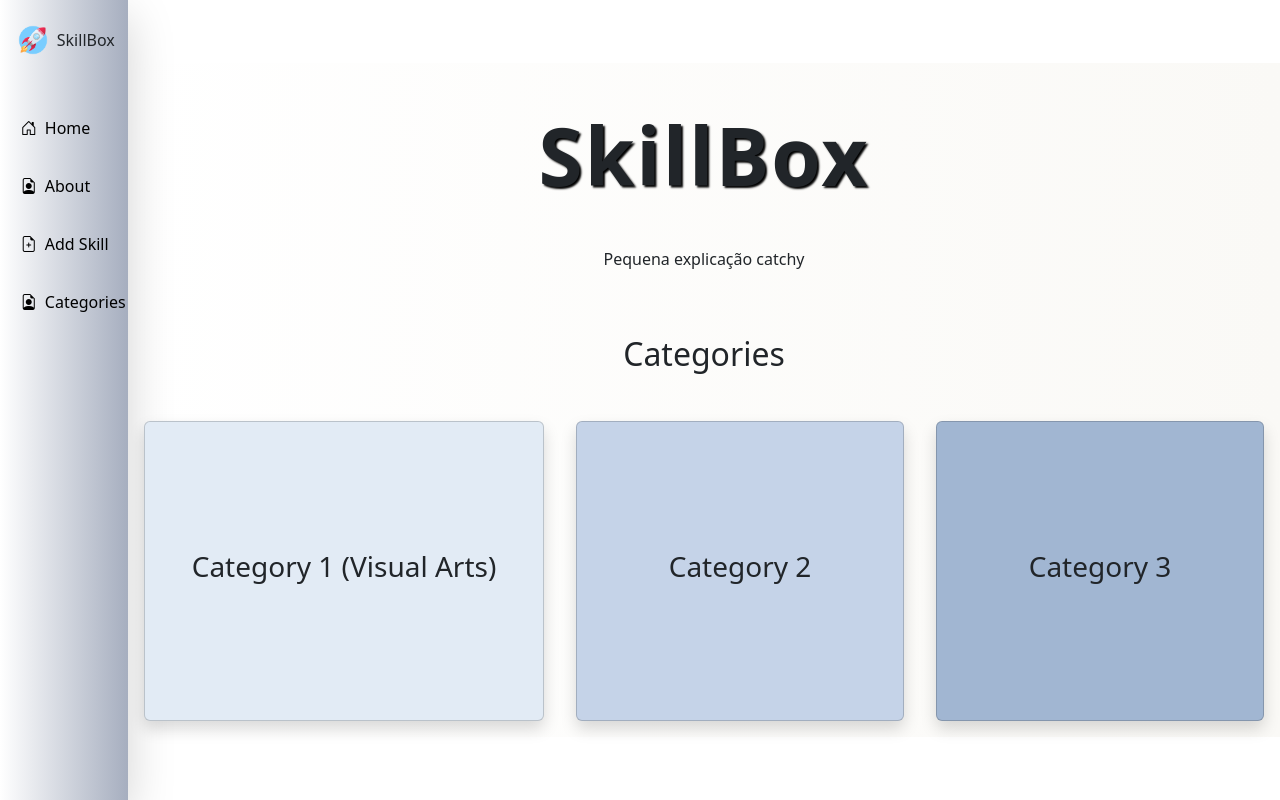
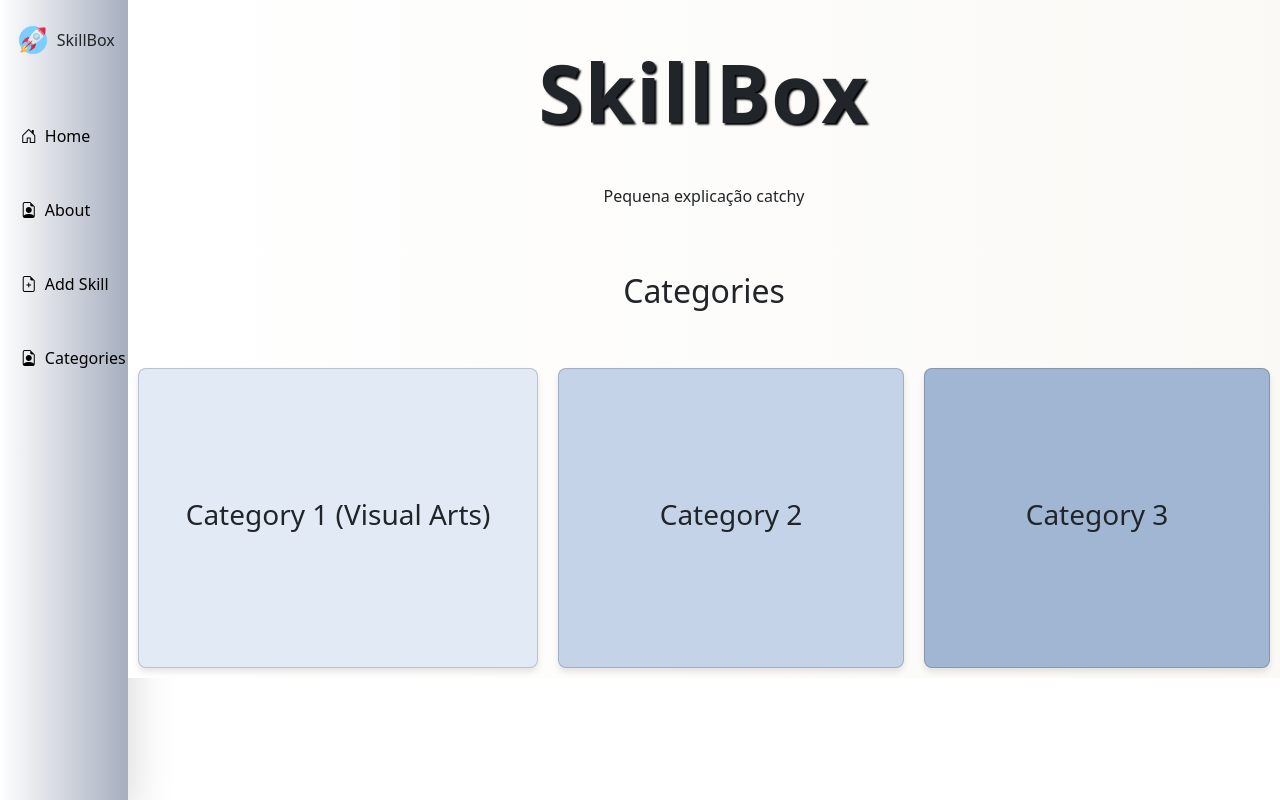
Before and after one commit to New-Skill-App/New-skill-app-2, a React (Vite) app: page / in a window 1280 px wide. Built offline with nearby package versions, Linux system fonts and the light colour scheme.

Commit message:
update layout of homepage sidebar header skillslist and skillsdetailpage

```diff
--- a/index.html
+++ b/index.html
@@ -4,7 +4,7 @@
     <meta charset="UTF-8" />
     <link rel="icon" type="image/svg+xml" href="/vite.svg" />
     <meta name="viewport" content="width=device-width, initial-scale=1.0" />
-    <title>New Skill</title>
+    <title>SkillBox</title>
 
     <link href="https://cdn.jsdelivr.net/npm/bootstrap@5.3.3/dist/css/bootstrap.min.css" rel="stylesheet" integrity="sha384-QWTKZyjpPEjISv5WaRU9OFeRpok6YctnYmDr5pNlyT2bRjXh0JMhjY6hW+ALEwIH" crossorigin="anonymous">
     <link rel="stylesheet" href="https://cdn.jsdelivr.net/npm/bootstrap-icons/font/bootstrap-icons.css">
--- a/src/components/bars/Header.jsx
+++ b/src/components/bars/Header.jsx
@@ -1,11 +1,11 @@
 function Header() {
 
   return (
-    <div className="d-flex flex-row position-fixed align-items-center" style={{ width: "100vw", top: "20px", marginLeft: "1vw"}}>
+    <div className="header-container">
 
-      <img src="images/logo.png" className="logo" style={{ width: "40px", height:"auto"}} />
+      <img src="images/logo.png" className="logo"  alt="SkillBox Logo" />
 
-      <p className="text-center  m-1">{`SkillBox`}</p>
+      <p className="header-title">{`SkillBox`}</p>
 
 
     </div>
--- a/src/components/bars/SideBar.jsx
+++ b/src/components/bars/SideBar.jsx
@@ -4,40 +4,31 @@ function SideBar() {
   return (
 
     <aside
-      className="nav flex-column nav-underline position-fixed vh-100 shadow-lg"
-      style={{
-        width: "10vw",
-        top: "0px",
-        left: "0px",
-        background: "linear-gradient(to right, #FFFF, #A6AEBF)"
-      }}
-    >
+      className="sidebar nav flex-column nav-underline position-fixed vh-100 shadow-lg">
 
-      <div
-        className="d-flex flex-column"
-        style={{ paddingTop: "100px", marginLeft: "1vw" }}
-      >
+      <div className="sidebar-content d-flex flex-column">
+
         <NavLink to="/">
-          <a className="nav-link py-3" style={{ color: "black" }}>
-            <i class="bi bi-house-door" style={{ margin: "8px" }}></i>
+          <a className="nav-link-custom nav-link py-3">
+            <i class="bi bi-house-door"></i>
             Home</a>
         </NavLink>
 
         <NavLink to="/about-page">
-          <a className="nav-link py-3" style={{ color: "black" }}>
-            <i class="bi bi-file-earmark-person" style={{ margin: "8px" }}></i>
+          <a className="nav-link-custom nav-link py-3">
+            <i class="bi bi-file-earmark-person"></i>
             About</a>
         </NavLink>
 
         <NavLink to="/skills/create">
-          <a className="nav-link py-3" style={{ color: "black" }}>
-            <i class="bi bi-file-earmark-plus" style={{ margin: "8px" }}></i>
+          <a className="nav-link-custom nav-link py-3">
+            <i class="bi bi-file-earmark-plus"></i>
             Add Skill</a>
         </NavLink>
 
         <NavLink to="/">
-          <a className="nav-link py-3" style={{ color: "black" }}>
-            <i class="bi bi-file-earmark-person" style={{ margin: "8px" }}></i>
+          <a className="nav-link-custom nav-link py-3">
+            <i class="bi bi-file-earmark-person"></i>
             Categories</a>
         </NavLink>
       </div>
--- a/src/components/pages/HomePage.jsx
+++ b/src/components/pages/HomePage.jsx
@@ -2,24 +2,10 @@ import { Link, NavLink } from "react-router-dom"
 
 function HomePage() {
     return (
-        <div
-            className="d-flex flex-column align-items-center 100vh "
-            style={{
-                width: "90vw",
-                marginLeft: "10vw",
-                background: "linear-gradient(to right, #FFFFFF, #FAF9F6)"
-            }}
-        >
+        <div className="full-screen-container d-flex flex-column align-items-center 100vh position-fixed">
 
             <div className=" d-flex flex-column align-items-center">
-                <h1
-                    className="m-5"
-                    style={{
-                        fontSize: "80px",
-                        fontWeight: "bold",
-                        textShadow: "2px 2px 2px #000000",
-                        letterSpacing: "2px"
-                    }}>
+                <h1 className="m-5 project-title">
                     SkillBox
                 </h1>
 
@@ -32,42 +18,22 @@ function HomePage() {
             <h2 className="m-5">Categories</h2>
 
 
-            <div className=" d-flex flex-row justify-content-center align-items-center"
-            style={{
-                        width: "100%",
-                        height: "auto"
-                    }}>
-
-
+            <div className="card-container">
                 <NavLink to="/visual-arts-page">
 
                     <div
-                        className="card justify-content-center align-items-center mx-3 shadow rounded mb-3" style={{
-                            width: "400px",
-                            height: "300px",
-                            backgroundColor: "#E2EBF5"
-                        }}>
+                        className=" card card-1">
                         <h3>Category 1 (Visual Arts)</h3>
                     </div>
                 </NavLink>
 
                 <div
-                    className="card justify-content-center align-items-center mx-3 shadow rounded mb-3"
-                    style={{
-                        width: "400px",
-                        height: "300px",
-                        backgroundColor: "#C5D3E8"
-                    }}>
+                    className="card card-2">
                     <h3>Category 2</h3>
                 </div>
 
                 <div
-                    className="card justify-content-center align-items-center mx-3 shadow rounded mb-3"
-                    style={{
-                        width: "400px",
-                        height: "300px",
-                        backgroundColor: "#A1B6D2"
-                    }}>
+                    className="card card-3">
                     <h3>Category 3</h3>
                 </div>
             </div>
--- a/src/index.css
+++ b/src/index.css
@@ -69,3 +69,257 @@ buttonn:focus-visible {
   display: flex;
   flex-direction: column;
 }
+
+
+/*BOOTSTRAP CSS*/
+
+/*HOMEPAGE*/
+
+.full-screen-container {
+  width: 90vw;
+  margin-left: 10vw;
+  background: linear-gradient(to right, #FFFFFF, #FAF9F6);
+  top: 0px;
+}
+
+.project-title{
+    font-size: 80px;
+    font-weight: bold;
+    text-shadow: 2px 2px 2px #000000;
+    letter-spacing: 2px
+}
+
+.card {
+  width: 400px;
+  height: 300px;
+  background-color: #E2EBF5;
+  display: flex;
+  justify-content: center;
+  align-items: center;
+  margin: 10px;
+  box-shadow: 0px 4px 6px rgba(0, 0, 0, 0.1);
+  border-radius: 8px;
+}
+
+.card-container {
+  display: flex;
+  justify-content: center;
+  align-items: center;
+  width: 100%;
+  height: auto;
+}
+
+.card-1{
+  background-color: #E2EBF5;
+}
+
+.card-2{
+  background-color:#C5D3E8;
+}
+
+.card-3{
+  background-color: #A1B6D2;
+}
+
+.text-center {
+  text-align: center;
+}
+
+
+/*SIDEBAR*/
+
+.sidebar {
+  width: 10vw;
+  top: 0px;
+  left: 0px;
+  background: linear-gradient(to right, #FFFF, #A6AEBF);
+}
+
+
+.sidebar-content {
+  padding-top: 100px;
+  margin-left: 1vw;
+}
+
+
+.nav-link-custom {
+  color: black;
+  padding-top: 1rem;
+  padding-bottom: 1rem;
+  display: flex;
+  align-items: center;
+}
+
+
+.nav-link-custom i {
+  margin: 8px;
+}
+
+
+/*HEADER*/
+
+.header-container {
+  width: 100vw;
+  top: 20px;
+  margin-left: 1vw;
+  display: flex;
+  flex-direction: row;
+  align-items: center;
+  position: fixed;
+}
+
+.logo {
+  width: 40px;
+  height: auto;
+}
+
+.header-title {
+  text-align: center;
+  margin: 0.25rem;
+}
+
+
+/*SKILLS LIST*/
+
+.skills-list-container {
+  width: 90vw;
+  margin-left: 10vw;
+  background: linear-gradient(to right, #FFFFFF, #FAF9F6);
+}
+
+
+.skills-title {
+  font-weight: bold;
+  margin-top: 3rem;
+}
+
+
+.skill-card {
+  width: 400px;
+  height: 500px;
+  background-color: #E2EBF5;
+  display: flex;
+  flex-direction: column;
+  justify-content: space-between;
+  position: relative;
+  box-shadow: 0px 4px 6px rgba(0, 0, 0, 0.1);
+  border-radius: 8px;
+  margin: 1rem;
+}
+
+.card-img-container {
+  height: 400px;
+  display: flex;
+  align-items: center;
+  justify-content: center;
+  overflow: hidden;
+  margin-top: 40px;
+}
+
+.card-img {
+  width: 100%;
+  height: 100%;
+  object-fit: contain;
+}
+
+.card-title {
+  color: black;
+  text-align: center;
+  margin: 1rem;
+}
+
+
+.delete-btn {
+  position: absolute;
+  top: 10px;
+  right: 10px;
+  z-index: 10;
+  color: black;
+}
+
+
+.loading-message {
+  text-align: center;
+}
+
+
+/*SKILL DETAILS PAGE*/
+
+.skill-details-container {
+  width: 90vw;
+  margin-left: 10vw;
+  background: linear-gradient(to right, #FFFFFF, #FAF9F6);
+  display: flex;
+  flex-direction: column;
+  align-items: center;
+}
+
+
+.skill-details-card {
+  width: 1000px;
+  height: 500px;
+  margin-top: 10vh;
+  background-color: #E2EBF5;
+  display: flex;
+  flex-wrap: wrap;
+  justify-content: center;
+  align-items: center;
+  padding: 20px;
+  border-radius: 10px;
+  box-shadow: 0 4px 6px rgba(0, 0, 0, 0.1);
+}
+
+.skill-image-title-container {
+  width: 500px;
+  height: 450px;
+  display: flex;
+  flex-direction: column;
+  align-items: center;
+}
+
+.skill-title {
+  font-size: 2rem;
+  font-weight: bold;
+}
+
+.skill-image {
+  width: 400px;
+  height: 400px;
+  object-fit: contain;
+}
+
+.skill-info-container {
+  width: 40%;
+  height: 100%;
+  display: flex;
+  flex-direction: column;
+  justify-content: flex-start;
+  padding: 20px;
+  gap: 5px;
+}
+
+.skill-info {
+  font-size: 1rem;
+}
+
+.edit-btn-container {
+  display: flex;
+  justify-content: flex-end;
+  width: 100%;
+}
+
+.edit-btn {
+  margin: 1rem;
+}
+
+.back-btn-container {
+  display: flex;
+  justify-content: center;
+  width: 100%;
+  margin-top: 20px;
+}
+
+.back-btn {
+  margin: 1rem;
+  justify-content: center;
+}
```
Also changed, not shown: src/components/pages/SkillDetailsPage.jsx (+18 -32 lines), src/components/pages/SkillsList.jsx (+13 -28 lines).
